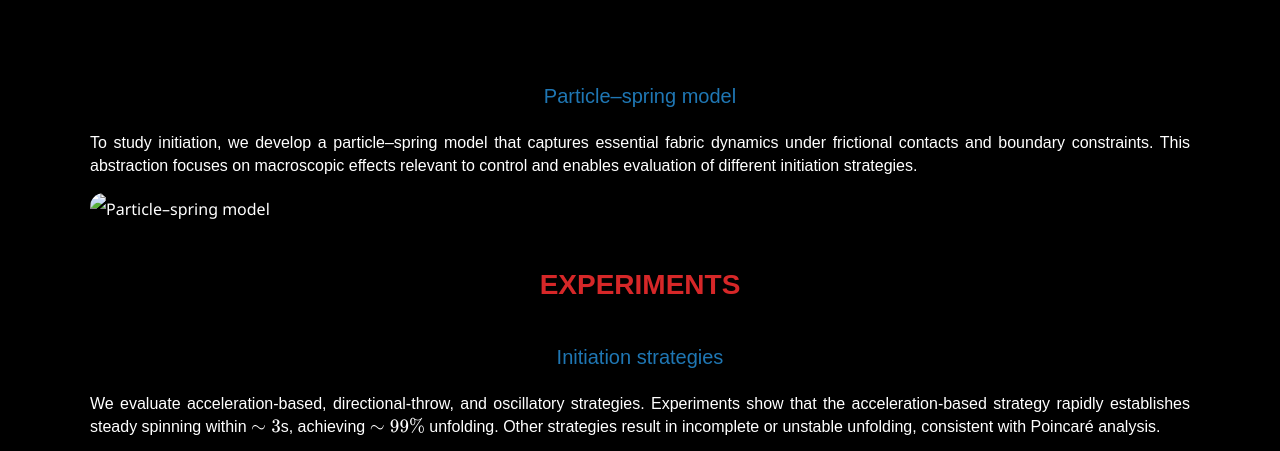
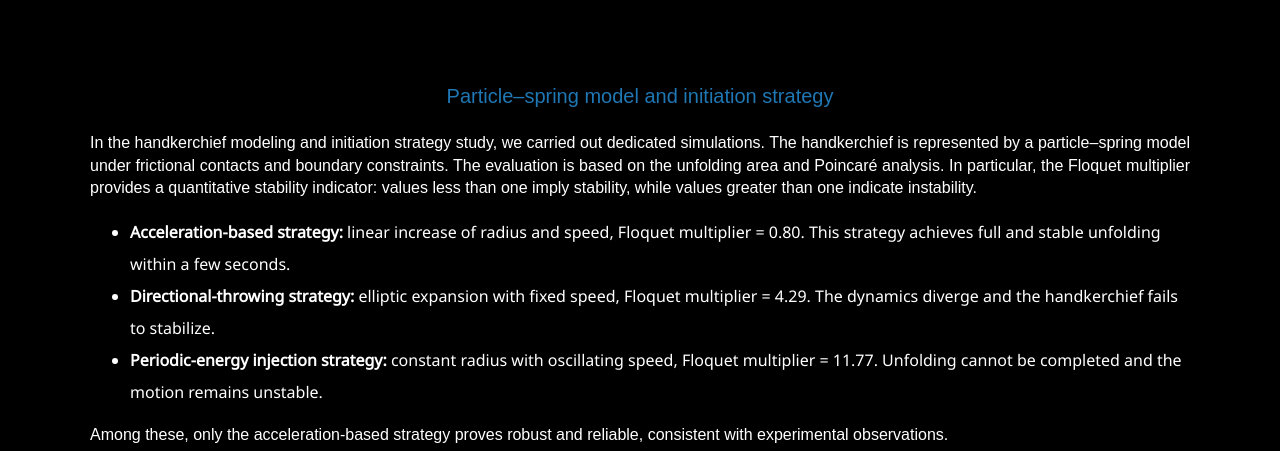
Before and after one commit to icra2025-handkerchief/icra2025-handkerchief, a plain HTML site: page index.html in a window 1280 px wide. Shown: the part 4674-5125 px from the top of the page. Drawn offline with nearby package versions, Linux system fonts and the light colour scheme; some packages are replaced by stand-ins of ours; grey boxes are pictures that could not be loaded; a web font is replaced by a local one.

Commit message:
Update index.html

```diff
--- a/index.html
+++ b/index.html
@@ -165,12 +165,29 @@
     </p>
     <img class="figure-img" src="Figures/control_scheme.png" alt="Control scheme">
 
-    <h3>Particle–spring model</h3>
+    <h3>Particle–spring model and initiation strategy</h3>
     <p>
-      To study initiation, we develop a particle–spring model that captures essential fabric dynamics under frictional contacts and boundary constraints.
-      This abstraction focuses on macroscopic effects relevant to control and enables evaluation of different initiation strategies.
+      In the handkerchief modeling and initiation strategy study, we carried out dedicated simulations.
+      The handkerchief is represented by a particle–spring model under frictional contacts and boundary constraints.
+      The evaluation is based on the unfolding area and Poincaré analysis.
+      In particular, the Floquet multiplier provides a quantitative stability indicator: values less than one imply stability, while values greater than one indicate instability.
     </p>
-    <img class="figure-img" src="Figures/particle_spring.png" alt="Particle–spring model">
+
+    <ul>
+      <li><b>Acceleration-based strategy:</b> linear increase of radius and speed, Floquet multiplier = 0.80. This strategy achieves full and stable unfolding within a few seconds.</li>
+      <li><b>Directional-throwing strategy:</b> elliptic expansion with fixed speed, Floquet multiplier = 4.29. The dynamics diverge and the handkerchief fails to stabilize.</li>
+      <li><b>Periodic-energy injection strategy:</b> constant radius with oscillating speed, Floquet multiplier = 11.77. Unfolding cannot be completed and the motion remains unstable.</li>
+    </ul>
+
+    <p>
+      Among these, only the acceleration-based strategy proves robust and reliable, consistent with experimental observations.
+    </p>
+    <div class="content-video">
+      <video playsinline autoplay loop muted data-click-sound>
+        <source src="Videos/handkerchiefmodel.mp4" type="video/mp4"/>
+      </video>
+    </div>
+
 
     <h2>EXPERIMENTS</h2>
     <h3>Initiation strategies</h3>
```
